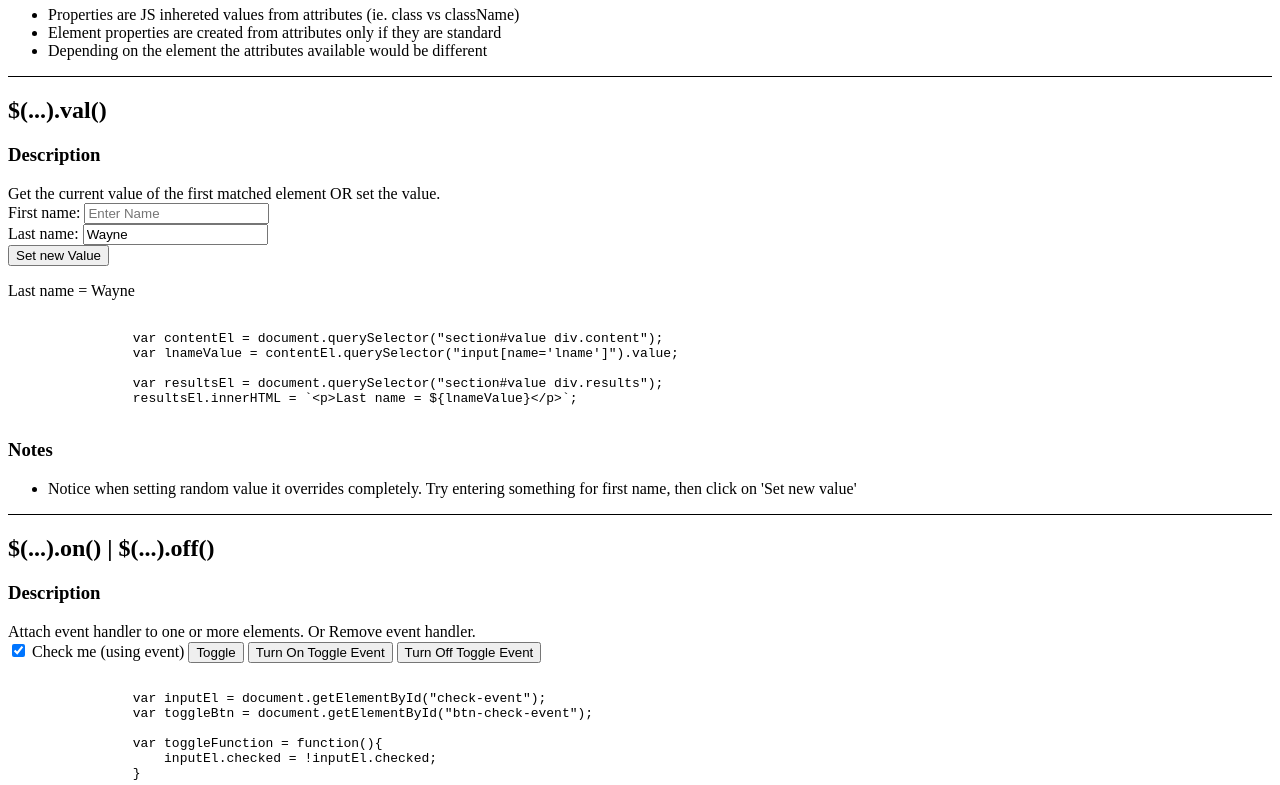
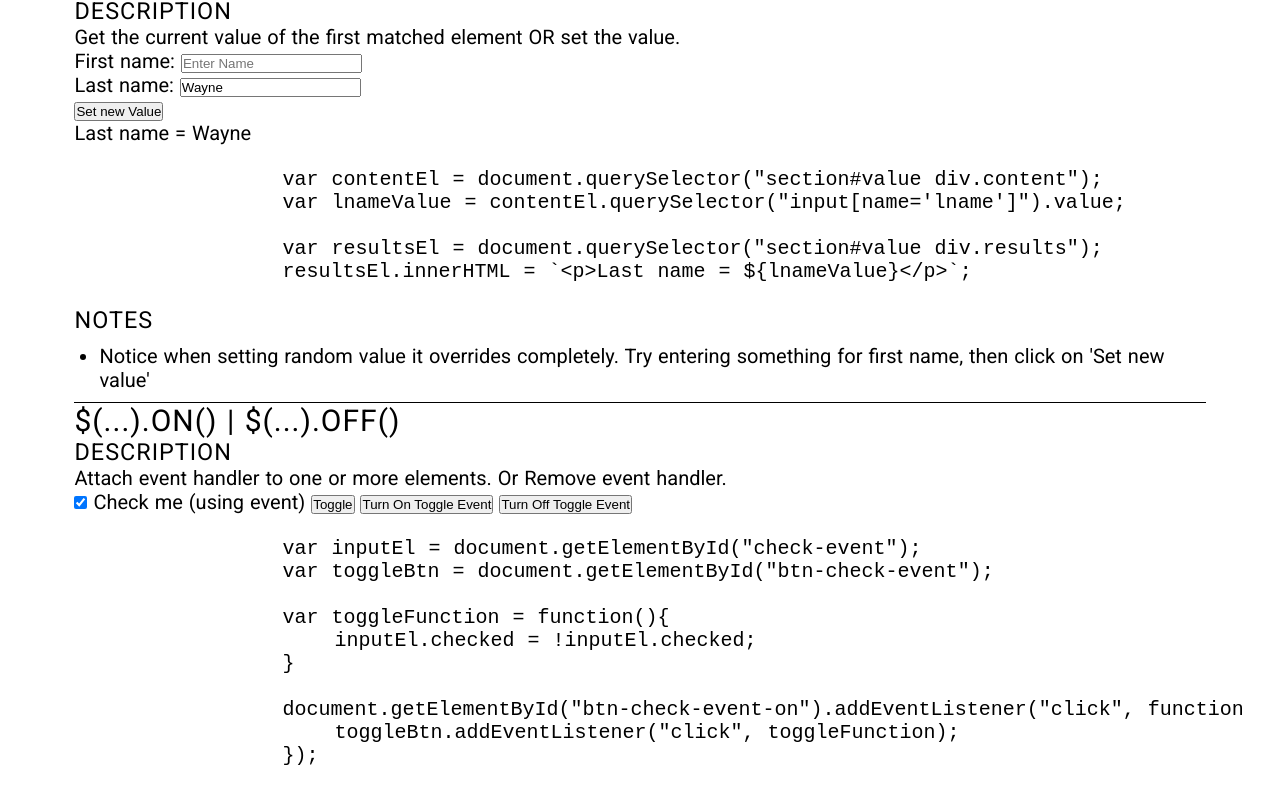
Before and after one commit to omarld/jqueryToPlainJS, a plain HTML site: page index.html in a window 1280 px wide. Shown: the part 2015-2800 px from the top of the page. Drawn offline with Linux system fonts and the light colour scheme.

Commit message:
adding basic styles setup:

```diff
--- a/index.html
+++ b/index.html
@@ -4,6 +4,7 @@
 <head>
     <title>Jquery to Plain JS</title>
     <link rel="stylesheet" href="styles.css">
+    <link href="https://fonts.googleapis.com/css?family=Roboto&display=swap" rel="stylesheet">
 </head>
 
 <body>
--- a/styles.css
+++ b/styles.css
@@ -1,4 +1,41 @@
 
+/*----------------------------------------------------------*/
+/*Basic Setup*/
+/*----------------------------------------------------------*/
+/*remove all margins and padding*/
+* {
+    margin: 0;
+    padding: 0;
+    box-sizing: border-box;
+}
+
+html,
+body {
+    background-color: #ffffff;
+    font-family: 'Roboto', sans-serif;
+    font-size: 20px;
+    text-rendering: optimizeLegibility;
+    overflow-x: hidden;
+    word-spacing: .05em;
+    padding: 10px 3%;
+}
+
+h1,
+h2,
+h3 {
+    text-transform: uppercase;
+    font-weight: 300;
+    letter-spacing: 1px;
+}
+
+ul {
+    padding: 10px 25px;
+}
+
+
+/*
+ Section
+*/
 section {
     border: 0 solid black;
     border-top-width: 1px;
```
